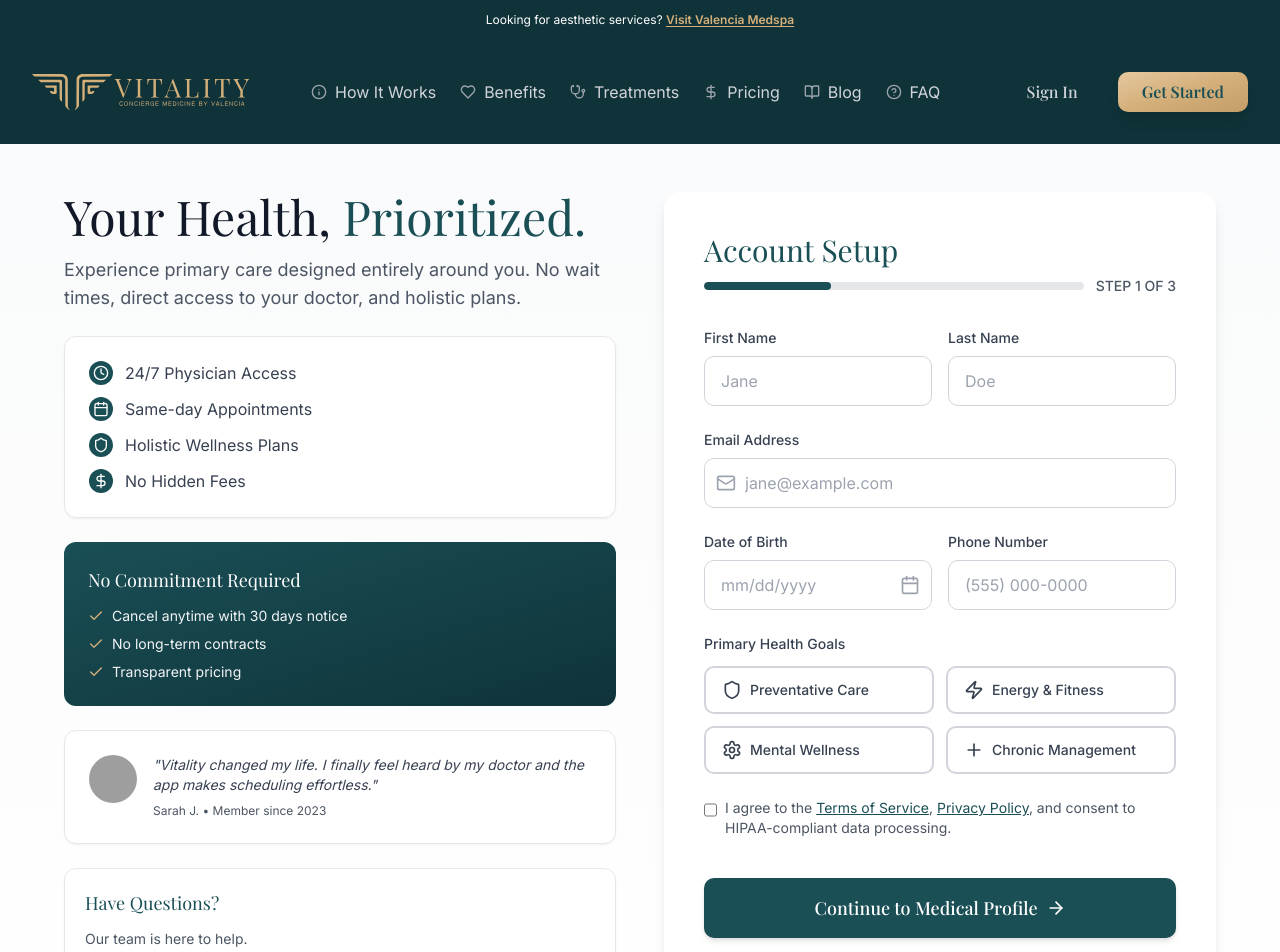
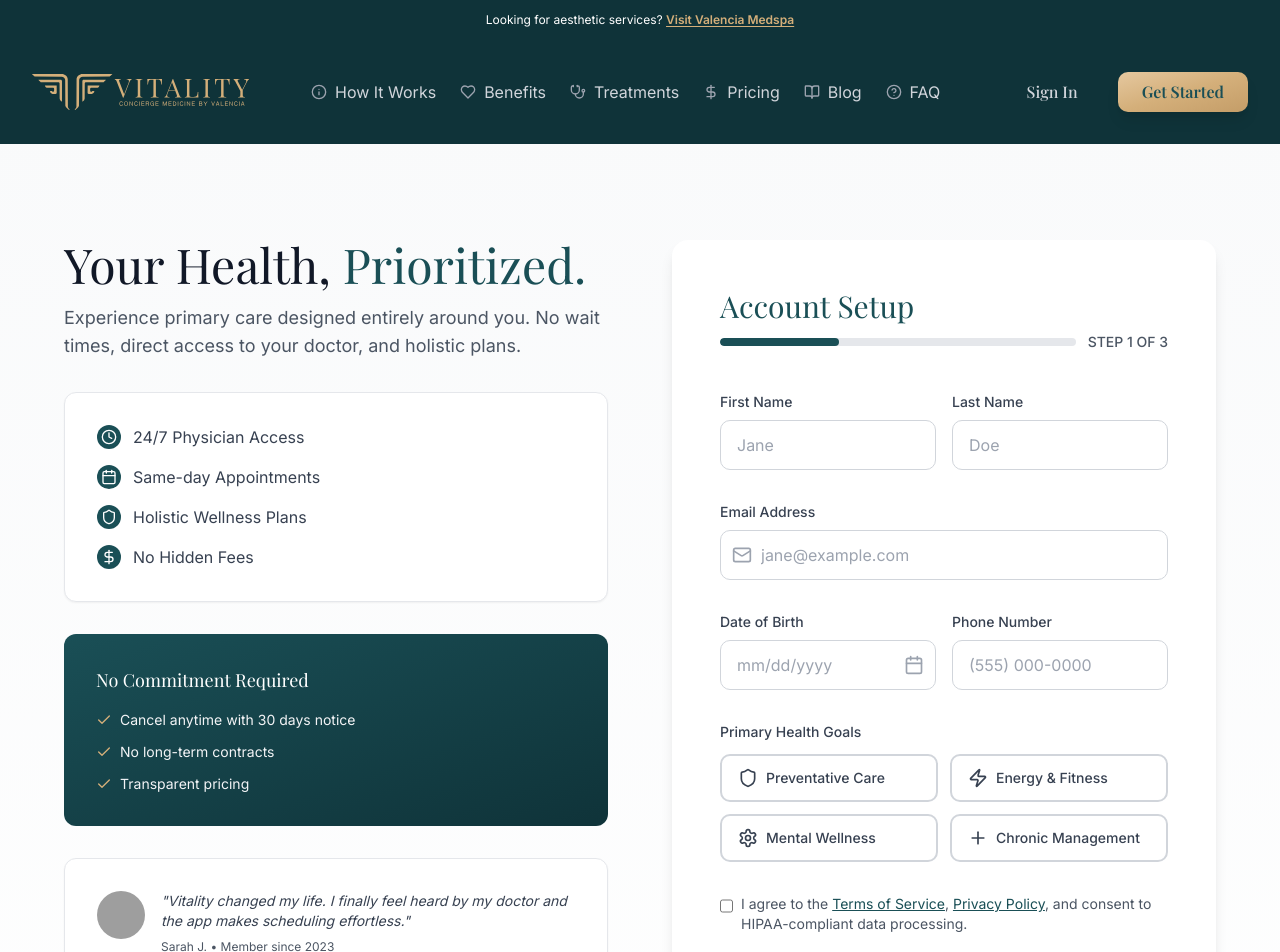
Before and after one commit to rahilp/vitality-med, a Next.js app: page /get-started in a window 1280 px wide. Shown: the top 952 px of the page. Built offline with nearby package versions, Linux system fonts and the light colour scheme; grey boxes are pictures that could not be loaded; a web font is replaced by a local one.

Commit message:
improve spacing on get started page

```diff
--- a/app/get-started/page.tsx
+++ b/app/get-started/page.tsx
@@ -131,11 +131,11 @@ export default function GetStartedPage() {
 
   return (
     <>
-      <Section background="gray" spacing="lg" className="min-h-screen">
+      <Section background="gray" spacing="xl" className="min-h-screen">
         <div className="max-w-7xl mx-auto px-4 sm:px-6 lg:px-8">
-          <div className="grid lg:grid-cols-2 gap-8 lg:gap-12 items-start">
+          <div className="grid lg:grid-cols-2 gap-12 lg:gap-16 items-start">
             {/* Left Column - Information and Benefits */}
-            <div className="space-y-6 lg:sticky lg:top-24">
+            <div className="space-y-8 lg:sticky lg:top-24">
               {/* Headline */}
               <div>
                 <h1 className="text-4xl sm:text-5xl mb-4" style={{ fontFamily: 'var(--font-heading)' }}>
@@ -147,8 +147,8 @@ export default function GetStartedPage() {
               </div>
 
               {/* Key Benefits */}
-              <div className="bg-white rounded-xl p-6 shadow-sm border border-gray-200">
-                <div className="space-y-3">
+              <div className="bg-white rounded-xl p-8 shadow-sm border border-gray-200">
+                <div className="space-y-4">
                   {[
                     { icon: Clock, text: '24/7 Physician Access' },
                     { icon: Calendar, text: 'Same-day Appointments' },
@@ -169,9 +169,9 @@ export default function GetStartedPage() {
               </div>
 
               {/* Trust Indicators */}
-              <div className="bg-gradient-to-br from-teal-primary to-teal-dark rounded-xl p-6 text-white">
-                <h3 className="text-lg mb-3" style={{ fontFamily: 'var(--font-heading)' }}>No Commitment Required</h3>
-                <div className="space-y-2">
+              <div className="bg-gradient-to-br from-teal-primary to-teal-dark rounded-xl p-8 text-white">
+                <h3 className="text-lg mb-4" style={{ fontFamily: 'var(--font-heading)' }}>No Commitment Required</h3>
+                <div className="space-y-3">
                   <div className="flex items-start gap-2">
                     <Check className="w-4 h-4 text-gold-primary flex-shrink-0 mt-0.5" />
                     <span className="text-sm text-gray-100">Cancel anytime with 30 days notice</span>
@@ -188,7 +188,7 @@ export default function GetStartedPage() {
               </div>
 
               {/* Testimonial */}
-              <div className="bg-white rounded-xl p-6 shadow-sm border border-gray-200">
+              <div className="bg-white rounded-xl p-8 shadow-sm border border-gray-200">
                 <div className="flex items-start gap-4">
                   <div className="flex-shrink-0">
                     <img
@@ -209,9 +209,9 @@ export default function GetStartedPage() {
               </div>
 
               {/* Contact Information */}
-              <div className="bg-white rounded-xl p-5 shadow-sm border border-gray-200">
-                <h3 className="text-lg text-teal-primary mb-3" style={{ fontFamily: 'var(--font-heading)' }}>Have Questions?</h3>
-                <p className="text-gray-600 mb-3 text-sm">
+              <div className="bg-white rounded-xl p-8 shadow-sm border border-gray-200">
+                <h3 className="text-lg text-teal-primary mb-4" style={{ fontFamily: 'var(--font-heading)' }}>Have Questions?</h3>
+                <p className="text-gray-600 mb-4 text-sm">
                   Our team is here to help.
                 </p>
                 <div className="space-y-2">
@@ -234,9 +234,9 @@ export default function GetStartedPage() {
             </div>
 
             {/* Right Column - Account Setup Form */}
-            <div className="bg-white rounded-2xl shadow-lg p-8 lg:p-10">
+            <div className="bg-white rounded-2xl shadow-lg p-10 lg:p-12">
               {/* Account Setup Header */}
-              <div className="mb-8">
+              <div className="mb-10">
                 <h2 className="text-3xl text-teal-primary mb-2" style={{ fontFamily: 'var(--font-heading)' }}>
                   {currentStep === 1 && 'Account Setup'}
                   {currentStep === 2 && 'Medical Profile'}
@@ -251,7 +251,7 @@ export default function GetStartedPage() {
               </div>
 
               {/* Form */}
-              <form className="space-y-6" onSubmit={currentStep === 3 ? handleSubmit : (e) => { e.preventDefault(); handleNext(); }}>
+              <form className="space-y-8" onSubmit={currentStep === 3 ? handleSubmit : (e) => { e.preventDefault(); handleNext(); }}>
                 {/* Step 1 Content */}
                 {currentStep === 1 && (
                   <>
```
